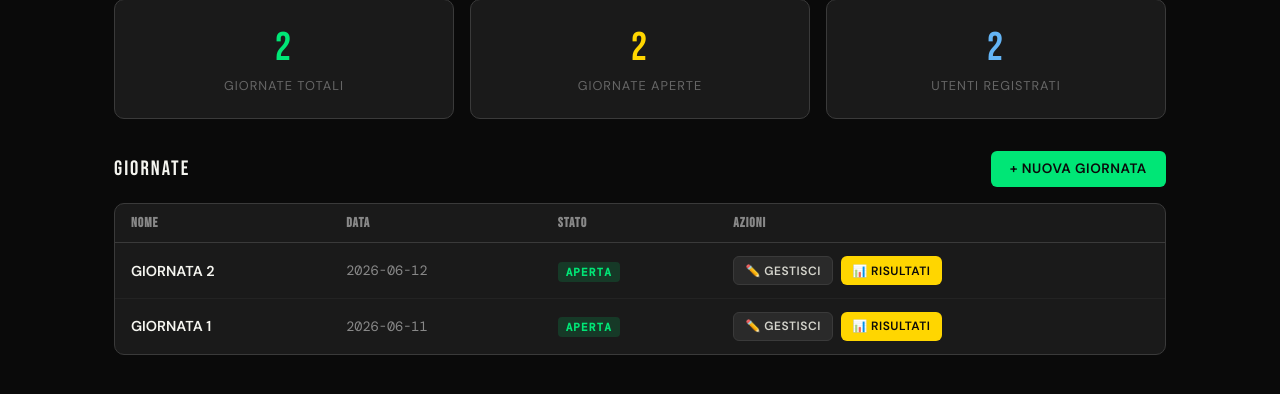
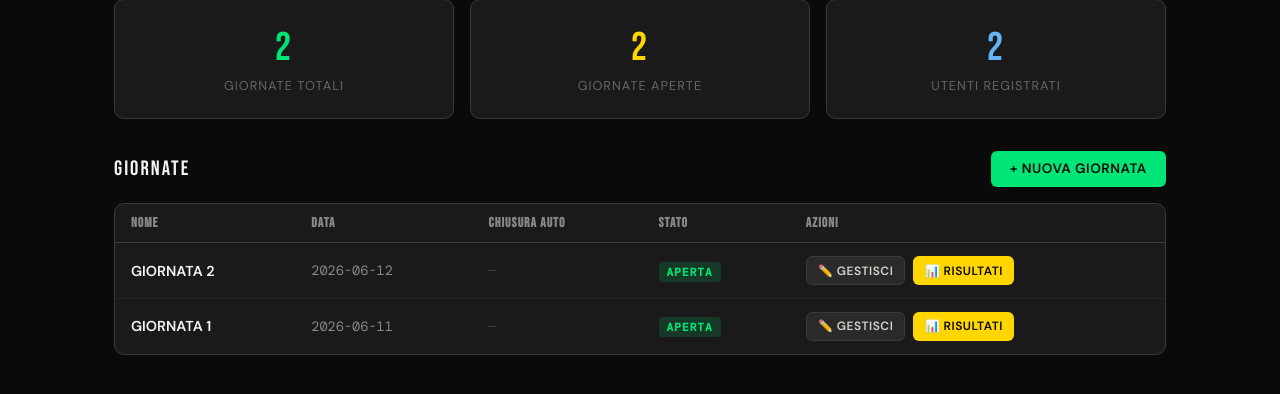
Before and after one commit to mbiella/PRONOSTICI, a Flask app: page /admin in a window 1280 px wide. Shown: the part 195-589 px from the top of the page. Run offline with Flask 3, Linux system fonts and the light colour scheme; the visitor is signed in with stand-in values (Sample User, id 1); data comes from the database, SQL or seed files in the repository.

Commit message:
Add files via upload

```diff
--- a/templates/admin/dashboard.html
+++ b/templates/admin/dashboard.html
@@ -35,6 +35,7 @@
       <tr>
         <th>Nome</th>
         <th>Data</th>
+        <th>Chiusura Auto</th>
         <th>Stato</th>
         <th>Azioni</th>
       </tr>
@@ -44,6 +45,14 @@
     <tr>
       <td style="font-weight:600; color:var(--bianco);">{{ g.nome }}</td>
       <td style="font-family:var(--font-mono); font-size:0.85rem; color:#888;">{{ g.data }}</td>
+      <td style="font-family:var(--font-mono); font-size:0.8rem;">
+        {% if g.chiusura_automatica %}
+          <span style="color:var(--oro);">⏰ {{ g.chiusura_automatica[11:16] }}</span>
+          <span style="color:#555; font-size:0.7rem; display:block;">{{ g.chiusura_automatica[:10] }}</span>
+        {% else %}
+          <span style="color:#444;">—</span>
+        {% endif %}
+      </td>
       <td>
         {% if g.chiusa %}
           <span class="stato-badge stato-chiusa">Chiusa</span>
```
